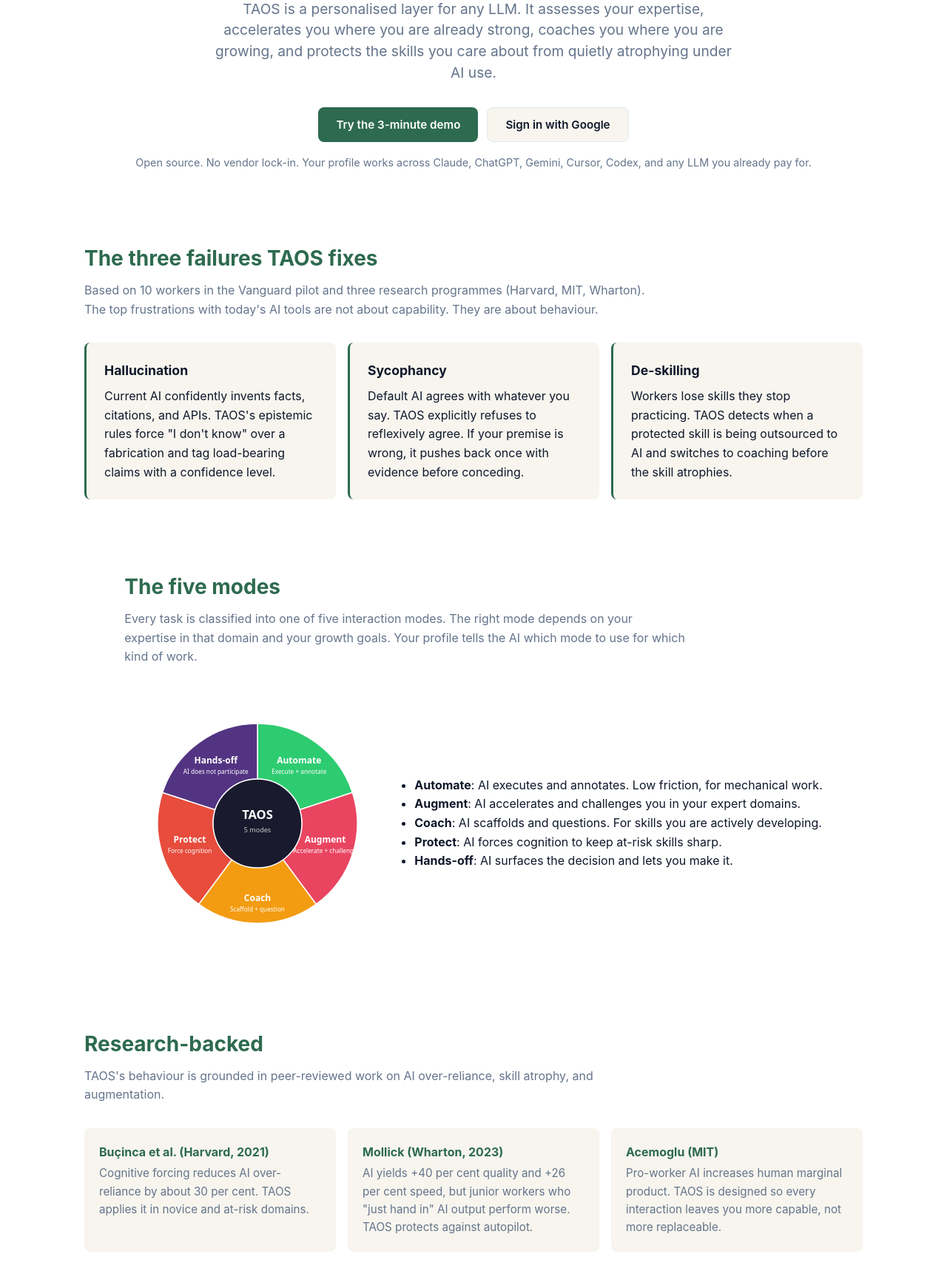
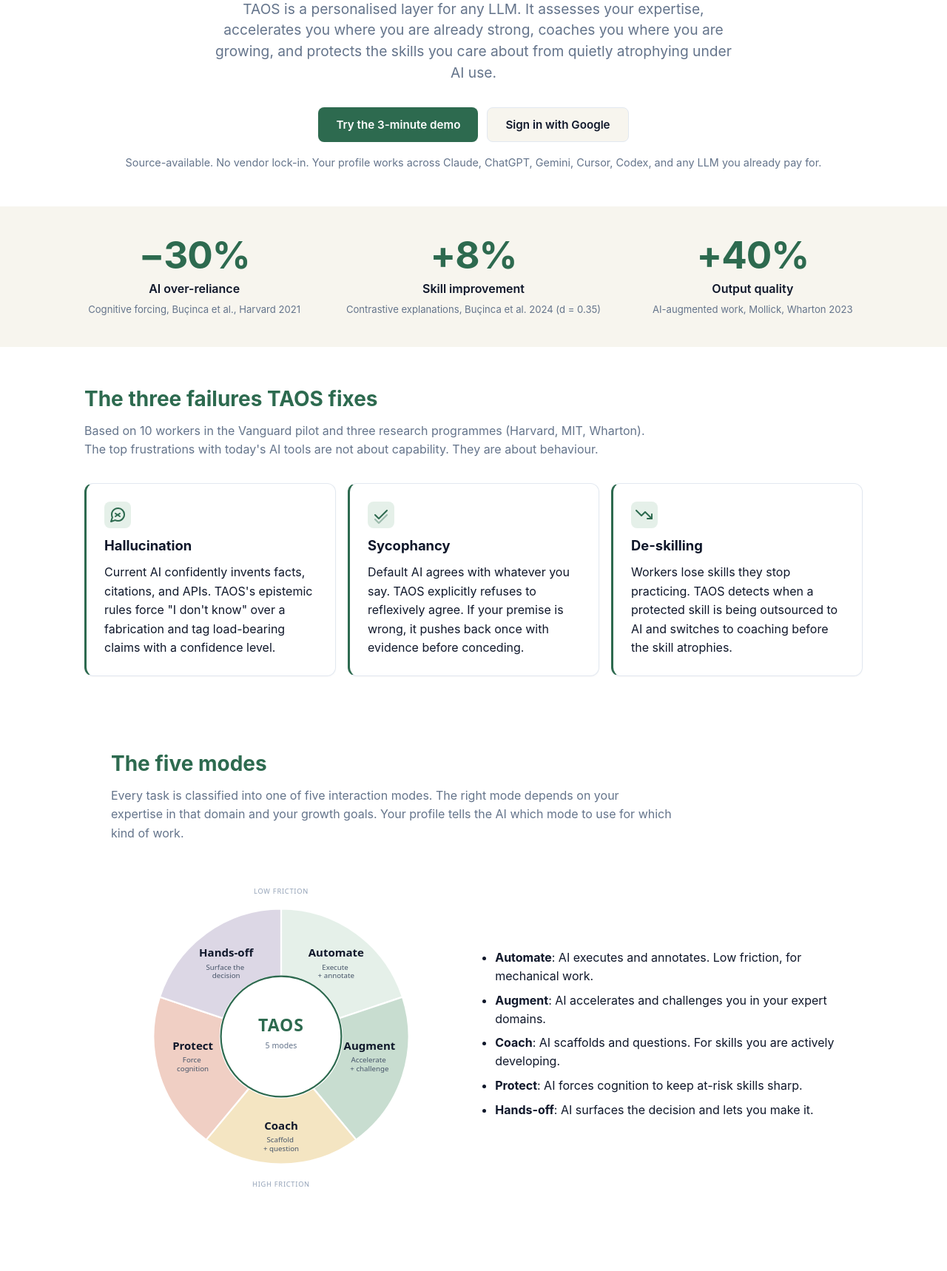
Before and after one commit to angelo-leone/talent-augmenting-layer, a Python web app: template hosted/templates/landing.html in a window 1280 px wide. Shown: the part 202-1920 px from the top of the page at 74% size. Run offline with Jinja, Linux system fonts and the light colour scheme; the template is opened without the code that fills it, so the values that code supplies are empty.

Commit message:
Polish landing visuals + redesign compass + hide more internal files
Visuals
- Landing now has a stats band right under the hero with the three
  research numbers that anchor the proposition: -30% over-reliance
  (Buçinca 2021), +8% skill improvement (Buçinca 2024), +40% output
  quality (Mollick 2023).
- Pain cards (Hallucination / Sycophancy / De-skilling) get a small
  sage-tinted SVG icon each and a softer card style.
- Compass section reformatted: compass and modes list sit side by side
  with a wider compass.

Compass redesign
- Rewrote both copies of compass.svg (hosted/static/, docs/) for the
  new theme: white hub with sage outline, soft on-white sector tints
  (light sage, sage, gold, coral, lavender), two-line subtitles in
  tspans so 'Accelerate + challenge' no longer overflows the Augment
  sector.

Hidden from public git tracking (kept on local disk via .gitignore)
- docs/TAL_Architecture.docx (legacy stakeholder doc)
- docs/generate_architecture_docx.py (regenerator script)
- context/TAL.docx, context/Experimental design.docx, context/Talent-
  Augmenting Layer.pptx (research / thinking material)
- .claude/commands/* (local Claude Code slash commands; the public
  equivalents live in plugin/skills/)

```diff
--- a/hosted/templates/landing.html
+++ b/hosted/templates/landing.html
@@ -16,11 +16,20 @@
         .landing-section h2 { font-size: 1.75rem; margin: 0 0 0.5rem; }
         .landing-section .lead { color: var(--text-muted); margin-bottom: 2rem; max-width: 760px; }
         .pain-grid { display: grid; grid-template-columns: repeat(auto-fit, minmax(260px, 1fr)); gap: 1rem; }
-        .pain-card { background: var(--surface-2); border-radius: var(--radius-sm, 0.5rem); padding: 1.5rem; border-left: 3px solid var(--accent); }
-        .pain-card h3 { margin: 0 0 0.5rem; font-size: 1.1rem; }
-        .compass-row { display: flex; gap: 2rem; align-items: center; flex-wrap: wrap; }
-        .compass-row img { flex: 0 0 auto; width: 360px; max-width: 100%; }
-        .compass-row ul { flex: 1; min-width: 260px; }
+        .pain-card { background: var(--surface); border: 1px solid var(--border); border-radius: var(--radius, 0.75rem); padding: 1.5rem; border-left: 3px solid var(--accent); box-shadow: var(--shadow-sm); }
+        .pain-card h3 { margin: 0.5rem 0 0.5rem; font-size: 1.15rem; }
+        .pain-card .pain-icon { width: 36px; height: 36px; padding: 6px; background: var(--accent-soft); color: var(--accent); border-radius: 8px; display: inline-flex; align-items: center; justify-content: center; }
+        .pain-card .pain-icon svg { width: 100%; height: 100%; }
+        .compass-row { display: flex; gap: 2.5rem; align-items: center; flex-wrap: wrap; justify-content: center; }
+        .compass-row .compass-img-wrap { flex: 0 0 auto; max-width: 460px; width: 100%; }
+        .compass-row .compass-img-wrap img { width: 100%; height: auto; display: block; }
+        .compass-row ul { flex: 1; min-width: 280px; max-width: 480px; padding-left: 1.2rem; }
+        .compass-row ul li { margin-bottom: 0.5rem; line-height: 1.55; }
+        .stats-band { background: var(--surface-2); padding: 2.5rem 1.5rem; }
+        .stats-grid { max-width: 1100px; margin: 0 auto; display: grid; grid-template-columns: repeat(auto-fit, minmax(200px, 1fr)); gap: 2rem; text-align: center; }
+        .stat .stat-num { font-size: clamp(2.2rem, 4vw, 3.2rem); font-weight: 700; color: var(--accent); line-height: 1; letter-spacing: -0.02em; }
+        .stat .stat-lbl { color: var(--text); font-weight: 600; margin-top: 0.5rem; font-size: 1rem; }
+        .stat .stat-src { color: var(--text-muted); font-size: 0.82rem; margin-top: 0.25rem; }
         .research-grid { display: grid; grid-template-columns: repeat(auto-fit, minmax(240px, 1fr)); gap: 1rem; }
         .research-card { background: var(--surface-2); border-radius: var(--radius-sm, 0.5rem); padding: 1.25rem; }
         .research-card h4 { margin: 0 0 0.25rem; color: var(--accent); }
@@ -44,8 +53,28 @@
             <a href="/login" class="btn btn-secondary">Sign in with Google</a>
         </div>
         <p class="text-muted" style="margin-top: 1rem; font-size: 0.9rem;">
-            Open source. No vendor lock-in. Your profile works across Claude, ChatGPT, Gemini, Cursor, Codex, and any LLM you already pay for.
+            Source-available. No vendor lock-in. Your profile works across Claude, ChatGPT, Gemini, Cursor, Codex, and any LLM you already pay for.
         </p>
+    </section>
+
+    <section class="stats-band">
+        <div class="stats-grid">
+            <div class="stat">
+                <div class="stat-num">&minus;30%</div>
+                <div class="stat-lbl">AI over-reliance</div>
+                <div class="stat-src">Cognitive forcing, Buçinca et al., Harvard 2021</div>
+            </div>
+            <div class="stat">
+                <div class="stat-num">+8%</div>
+                <div class="stat-lbl">Skill improvement</div>
+                <div class="stat-src">Contrastive explanations, Buçinca et al. 2024 (d = 0.35)</div>
+            </div>
+            <div class="stat">
+                <div class="stat-num">+40%</div>
+                <div class="stat-lbl">Output quality</div>
+                <div class="stat-src">AI-augmented work, Mollick, Wharton 2023</div>
+            </div>
+        </div>
     </section>
 
     <section class="landing-section">
@@ -53,14 +82,33 @@
         <p class="lead">Based on 10 workers in the Vanguard pilot and three research programmes (Harvard, MIT, Wharton). The top frustrations with today's AI tools are not about capability. They are about behaviour.</p>
         <div class="pain-grid">
             <div class="pain-card">
+                <span class="pain-icon" aria-hidden="true">
+                    <svg viewBox="0 0 24 24" fill="none" stroke="currentColor" stroke-width="2" stroke-linecap="round" stroke-linejoin="round">
+                        <path d="M21 11.5a8.38 8.38 0 0 1-.9 3.8 8.5 8.5 0 0 1-7.6 4.7 8.38 8.38 0 0 1-3.8-.9L3 21l1.9-5.7a8.38 8.38 0 0 1-.9-3.8 8.5 8.5 0 0 1 4.7-7.6 8.38 8.38 0 0 1 3.8-.9h.5a8.48 8.48 0 0 1 8 8v.5z"/>
+                        <line x1="9" y1="10" x2="15" y2="14"/>
+                        <line x1="15" y1="10" x2="9" y2="14"/>
+                    </svg>
+                </span>
                 <h3>Hallucination</h3>
                 <p>Current AI confidently invents facts, citations, and APIs. TAOS's epistemic rules force "I don't know" over a fabrication and tag load-bearing claims with a confidence level.</p>
             </div>
             <div class="pain-card">
+                <span class="pain-icon" aria-hidden="true">
+                    <svg viewBox="0 0 24 24" fill="none" stroke="currentColor" stroke-width="2" stroke-linecap="round" stroke-linejoin="round">
+                        <path d="M20 6L9 17l-5-5"/>
+                        <path d="M20 12L9 23l-5-5" opacity="0.4"/>
+                    </svg>
+                </span>
                 <h3>Sycophancy</h3>
                 <p>Default AI agrees with whatever you say. TAOS explicitly refuses to reflexively agree. If your premise is wrong, it pushes back once with evidence before conceding.</p>
             </div>
             <div class="pain-card">
+                <span class="pain-icon" aria-hidden="true">
+                    <svg viewBox="0 0 24 24" fill="none" stroke="currentColor" stroke-width="2" stroke-linecap="round" stroke-linejoin="round">
+                        <polyline points="22 17 13 8 8 13 1 6"/>
+                        <polyline points="16 17 22 17 22 11"/>
+                    </svg>
+                </span>
                 <h3>De-skilling</h3>
                 <p>Workers lose skills they stop practicing. TAOS detects when a protected skill is being outsourced to AI and switches to coaching before the skill atrophies.</p>
             </div>
@@ -71,7 +119,9 @@
         <h2>The five modes</h2>
         <p class="lead">Every task is classified into one of five interaction modes. The right mode depends on your expertise in that domain and your growth goals. Your profile tells the AI which mode to use for which kind of work.</p>
         <div class="compass-row">
-            <img src="/static/compass.svg" alt="TAOS 5-mode compass: Automate, Augment, Coach, Protect, Hands-off on a friction axis"/>
+            <div class="compass-img-wrap">
+                <img src="/static/compass.svg" alt="TAOS 5-mode compass: Automate, Augment, Coach, Protect, Hands-off arranged on a friction axis"/>
+            </div>
             <ul>
                 <li><strong>Automate</strong>: AI executes and annotates. Low friction, for mechanical work.</li>
                 <li><strong>Augment</strong>: AI accelerates and challenges you in your expert domains.</li>
```
Also changed, not shown: docs/compass.svg, hosted/static/compass.svg, 1 other file.
